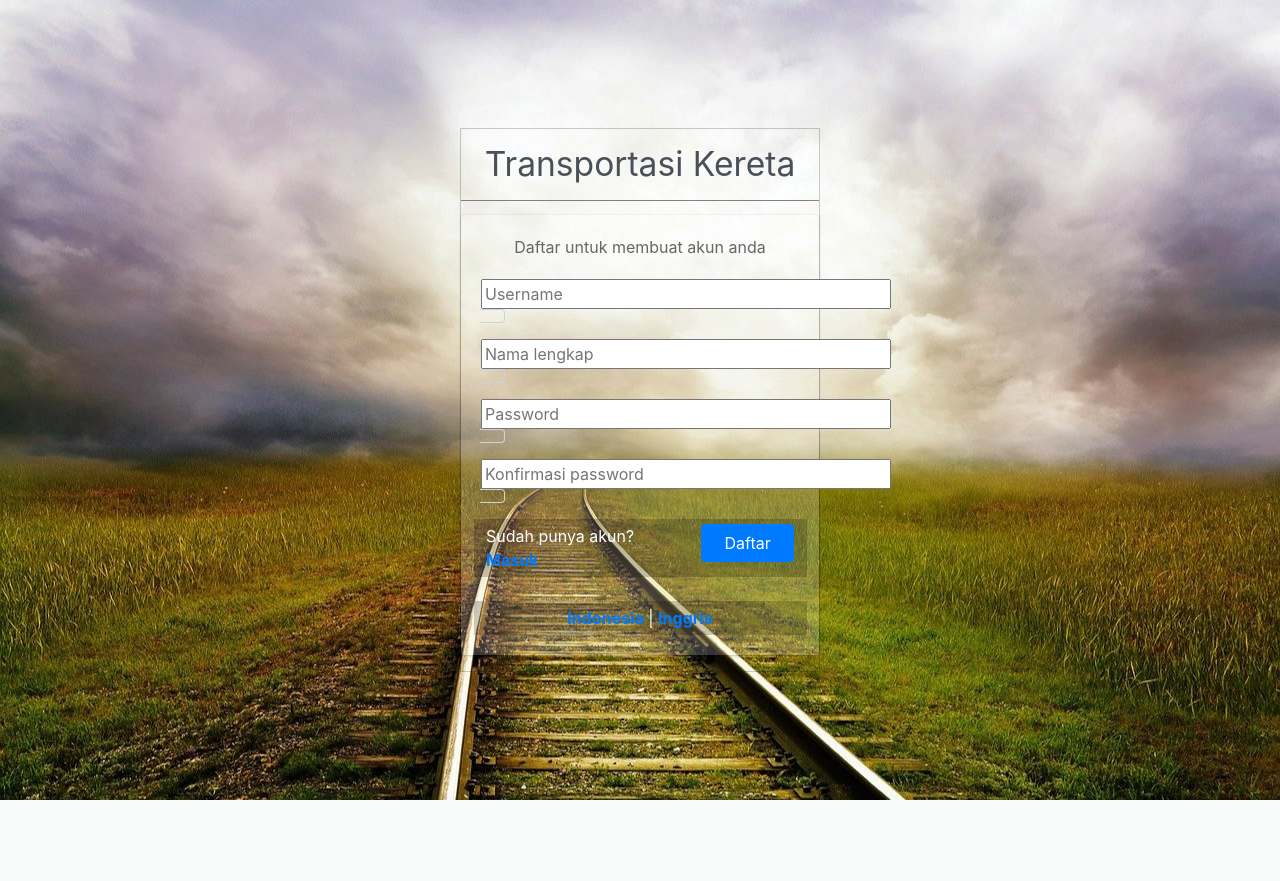
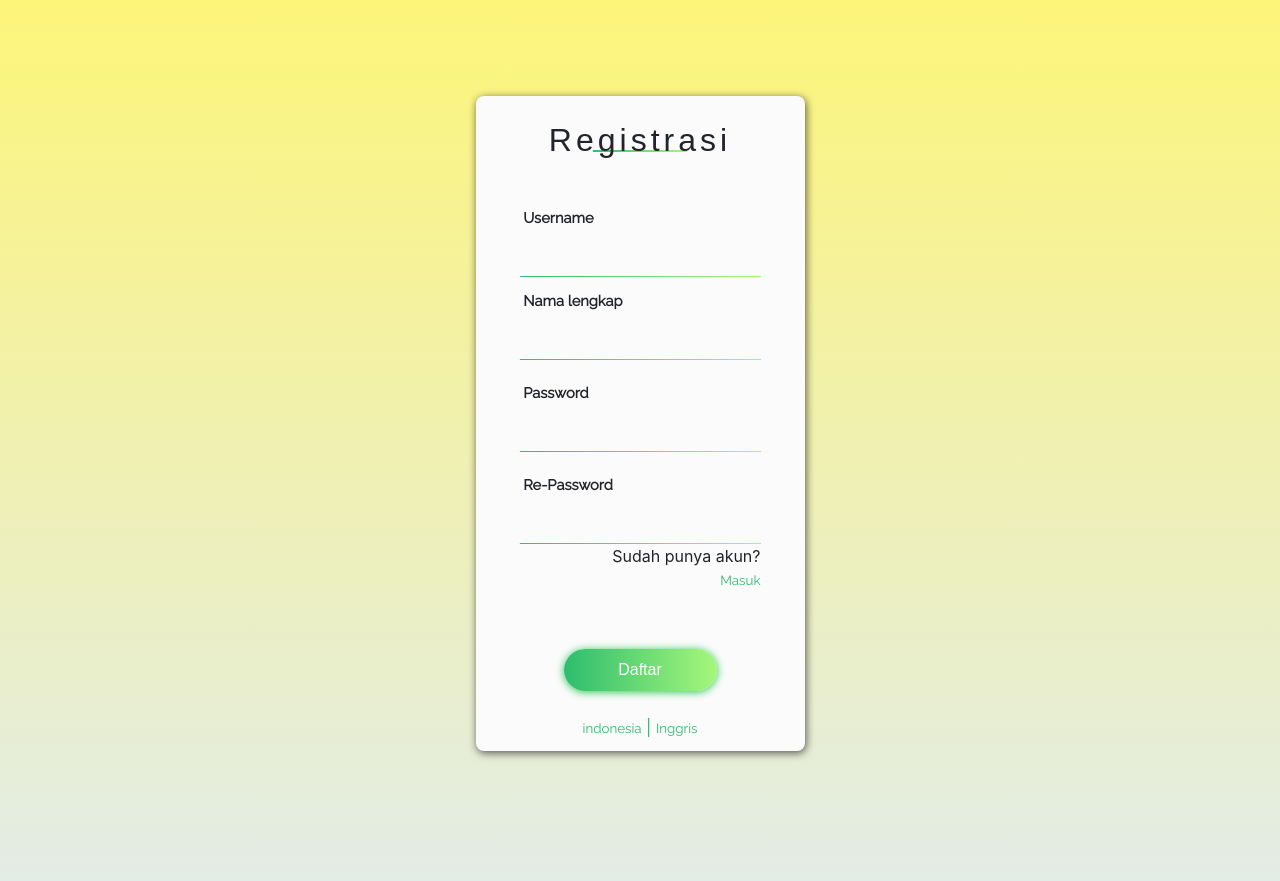
Before and after one commit to dimasa07/ATOL-Kelompok, a PHP site: page /auth/register.php in a window 1280 px wide. Before the commit the page ends 800 px from the top, so only its background shows below. Run offline with PHP 8.4, Linux system fonts and the light colour scheme; data comes from the database, SQL or seed files in the repository.

Commit message:
New desain login & register

```diff
--- a/auth/lang_config.php
+++ b/auth/lang_config.php
@@ -86,7 +86,7 @@ $txt_purchase_form = getTxt("purchase_form");
 
 function getTxt($nama_teks){
 	global $mysqli; //membuat variable mysqli menjadi global
-	$q = mysqli_query($mysqli,"SELECT * FROM bahasa WHERE text='$nama_teks'");
+	$q = mysqli_query($mysqli,"SELECT * FROM bahasa WHERE text='$nama_teks' LIMIT 1");
 
 	$row = mysqli_num_rows($q);
 	if($row > 0){
--- a/auth/register.php
+++ b/auth/register.php
@@ -1,29 +1,22 @@
 <?php
 	require "lang_config.php";
 ?>
+
 <!DOCTYPE html>
 <html>
     <head>
-	<meta charset="utf-8">
-	<meta http-equiv="X-UA-Compatible" content="IE=edge">
-	<title><?php echo $txt_register ?></title>
-	<meta name="viewport" content="width=device-width, initial-scale=1">
+        <title>Registrasi</title>
+          <link href="https://fonts.googleapis.com/css?family=Raleway" rel="stylesheet">
+          <link href="../css/style.css" rel="stylesheet">
 		   <link rel="stylesheet" href="../css/adminlte.min.css">
-	<link rel="stylesheet" href="../css/styles.css">
-
     </head>
-<body class="hold-transition login-page" style="background-image:url('../gambar/bg-kereta.jpg');
-	background-position:center;
-	background-repeat:no-repeat;
-	background-size:cover;">
-	<div class="login-box" style="border:0.5px solid rgba(0,0,0,0.2)">
-		<div class="login-logo" style="border-bottom:1px solid grey; padding:10px;">
-			<a href="login.php"><b>Transportasi Kereta</b></a>
+ <body>
+    <div id="card">
+        <div id="card-content">
+            <div id="card-title">
+              <h2>Registrasi</h2>
+              <div class="underline-title"></div>
             </div>
-		<div class="card bg-trans">
-			<div class="card-body login-card-body bg-trans">
-				<p class="login-box-msg"><?php echo $txt_register_caption ?></p>
-
 			<?php if (!empty($_GET["pesan"])) {
 						//pesan jika form kosong
 						if ($_GET["pesan"] == "gagal"){
@@ -61,60 +54,51 @@
 				</div>
 				<?php }} ?>
 
-				<form action="proses_register.php" method="post">
-					<div class="input-group mb-3">
-						<input size="35" type="text" placeholder="Username" name="username" id="username" />
-						<div class="input-group-append">
-							<div class="input-group-text">
-								<span class="fas fa-user"></span>
+            <form action="proses_register.php" method="post" class="form">
+                <label for="user-password" style="padding-top:22px">&nbsp;Username</label>
+                <input
+                    class="form-content"
+                    type="text"
+                    name="username"
+                    required />
+                        <div class="form-border"></div>
+                <label for="user-email" style="padding-top:13px">&nbsp;<?php echo $txt_fullname; ?></label>
+                    <input
+                        class="form-content"
+                        type="text"
+                        name="fullname"
+                        autocomplete="of"
+                        required />
+                            <div class="form-border"></div>
+                <label for="user-password" style="padding-top:22px">&nbsp;Password</label>
+                    <input
+                        class="form-content"
+                        type="password"
+                        name="password"
+                        autocomplete="of"
+                        required />
+                            <div class="form-border"></div>
+                <label for="user-password" style="padding-top:22px">&nbsp;Re-Password</label>
+                    <input
+                        class="form-content"
+                        type="password"
+                        name="confirm_password"
+                        required />
+                            <div class="form-border"></div>
+                                <a style="text-align: right" font-family="Raleway Thin"><?php echo $txt_have_account; ?></a>
+                                <a href="login.php"><legend id="forgot-pass"><?php echo $txt_sign; ?></legend></a>
+                                <input id="submit-btn" type="submit" name="submit" value="<?php echo $txt_register; ?>" />
+								<br>
+                                <div class="row">
+									<div class="col-md-12 ">
+									<div class="text-center">
+										<a href="?lang=indonesia" id="signup">indonesia</a> <font color="#2dbd6e"> | </font>
+										<a href="?lang=inggris" id="signup">Inggris</a>
 									</div>
 									</div>
 								</div>
-					<div class="input-group mb-3">
-						<input size="35" type="text" placeholder="<?php echo $txt_fullname ?>" name="fullname" id="fullname" />
-						<div class="input-group-append">
-							<div class="input-group-text">
-								<span class="fas fa-user"></span>
-							</div>
-						</div>
-					</div>
-					<div class="input-group mb-3">
-						<input size="35" type="password" placeholder="Password" name="password" id="password" />
-						<div class="input-group-append">
-							<div class="input-group-text">
-								<span class="fas fa-lock"></span>
-							</div>
-						</div>
-					</div>
-					<div class="input-group mb-3">
-						<input size="35" type="password" placeholder="<?php echo $txt_confirm." password" ?>" name="confirm_password" id="confirm_password" />
-						<div class="input-group-append">
-							<div class="input-group-text">
-								<span class="fas fa-lock"></span>
-							</div>
-						</div>
-					</div>
-					<div class="row bg-row">
-						<div class="col-8">
-							<p class="mb-0">
-								<font color="white"><?php echo $txt_have_account ?></font><br><a href="login.php" class="text-center"><b><?php echo $txt_sign ?></b></a>
-							</p>
-						</div>
-						<div class="col-4">
-							<button type="submit" class="btn btn-primary btn-block btnflat"><?php echo $txt_register ?></button>
-						</div>
-					</div>
+                                <!-- <a href="#" id="signup">Don't have account yet?</a> -->
             </form>
-				<br>
-				<div class="row bg-row">
-					<div class="col-md-12 ">
-						<div class="text-center">
-							<a href="?lang=indonesia"><b>Indonesia</b></a> <font style="color:white"> | </font>
-							<a href="?lang=inggris"><b>Inggris</b></a>
-						</div>
-					</div>
-				</div>
-			</div>
           </div>
     </div>
  </body>
--- /dev/null
+++ b/css/style.css
@@ -0,0 +1,83 @@
+
+                #card {
+                    background: #fbfbfb;
+                    border-radius: 8px;
+                    box-shadow: 1px 2px 8px rgba(0, 0, 0, 0.65);
+                    /* height: 410px; */
+                    margin: 6rem auto 8.1rem auto;
+                    width: 329px;
+                }
+                body {
+                    background: -webkit-linear-gradient(bottom, #e3ece6, #FDF579);
+                    background-repeat: no-repeat;
+                }
+                #card-content {
+                    padding: 12px 44px;
+                }
+                #card-title {
+                    font-family: "Raleway Thin", sans-serif;
+                    letter-spacing: 4px;
+                    padding-bottom: 33px;
+                    padding-top: 13px;
+                    text-align: center;
+                }
+                .underline-title {
+                    background: -webkit-linear-gradient(right, #a6f77b, #2ec06f);
+                    height: 2px;
+                    margin: -1.1rem auto 0 auto;
+                    width: 94px;
+                }
+                a {
+                    text-decoration: none;
+                }
+                label {
+                    font-family: "Raleway", sans-serif;
+                    font-size: 11pt;
+                }
+                #forgot-pass {
+                    color: #2dbd6e;
+                    font-family: "Raleway", sans-serif;
+                    font-size: 10pt;
+                    margin-top: 3px;
+                    text-align: right;
+                }
+                .form {
+                    align-items: left;
+                    display: flex;
+                    flex-direction: column;
+                }
+                .form-border {
+                    background: -webkit-linear-gradient(right, #a6f77b, #2ec06f);
+                    height: 1px;
+                    width: 100%;
+                }
+                .form-content {
+                    background: #fbfbfb;
+                    border: none;
+                    outline: none;
+                    padding-top: 14px;
+                }
+                #signup {
+                    color: #2dbd6e;
+                    font-family: "Raleway", sans-serif;
+                    font-size: 10pt;
+                    margin-top: 16px;
+                    text-align: center;
+                }
+                #submit-btn {
+                    background: -webkit-linear-gradient(right, #a6f77b, #2dbd6e);
+                    border: none;
+                    border-radius: 21px;
+                    box-shadow: 0px 1px 8px #24c64f;
+                    cursor: pointer;
+                    color: white;
+                    font-family: "Raleway SemiBold", sans-serif;
+                    height: 42.3px;
+                    margin: 0 auto;
+                    margin-top: 50px;
+                    transition: 0.25s;
+                    width: 153px;
+                }
+                #submit-btn:hover {
+                    box-shadow: 0px 1px 18px #24c64f;
+                }
```
Also changed, not shown: auth/login.php (+41 -46 lines). Lines whose indentation alone changed are shown as unchanged.
